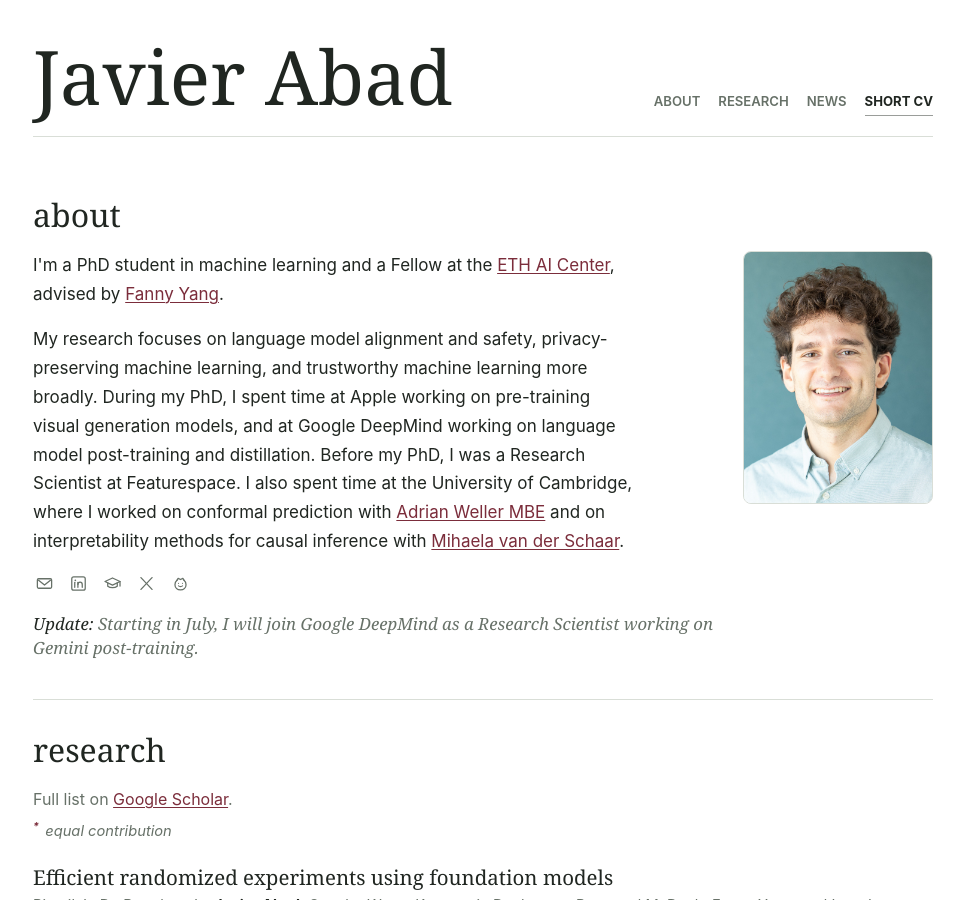
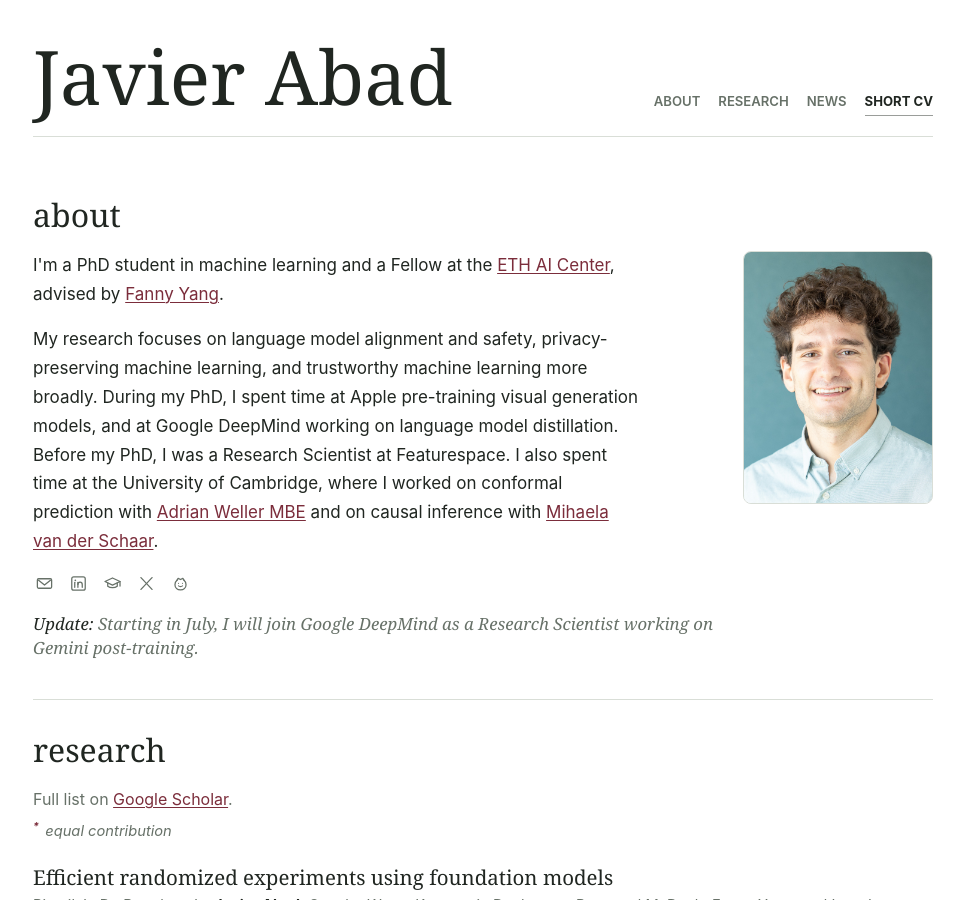
Before and after one commit to jaabmar/jaabmar.github.io, a Jekyll site: the page built from index.html, in a window 1280 px wide and 900 px high. Shown: the whole window, without its empty margins (157-1121 px from the left). Built offline with Jekyll 4.4.1, drawn with Linux system fonts in a browser that asks for light colours.

Commit message:
Clarify research experience descriptions

```diff
--- a/index.html
+++ b/index.html
@@ -32,12 +32,12 @@ image: /artifacts/social-preview.png
           <p>
             My research focuses on language model alignment and safety, privacy-preserving machine learning,
             and trustworthy machine learning more broadly.
-            During my PhD, I spent time at Apple working on pre-training visual generation models, and at
-            Google DeepMind working on language model post-training and distillation. Before my PhD, I was a
+            During my PhD, I spent time at Apple pre-training visual generation models, and at
+            Google DeepMind working on language model distillation. Before my PhD, I was a
             Research Scientist at Featurespace.
             I also spent time at the University of Cambridge, where I worked on conformal prediction with
             <a href="https://mlg.eng.cam.ac.uk/adrian/" target="_blank" rel="noreferrer">Adrian Weller MBE</a>
-            and on interpretability methods for causal inference with
+            and on causal inference with
             <a href="https://www.vanderschaar-lab.com/prof-mihaela-van-der-schaar/" target="_blank" rel="noreferrer">Mihaela van der Schaar</a>.
           </p>
           {% include social-icons.html %}
```
